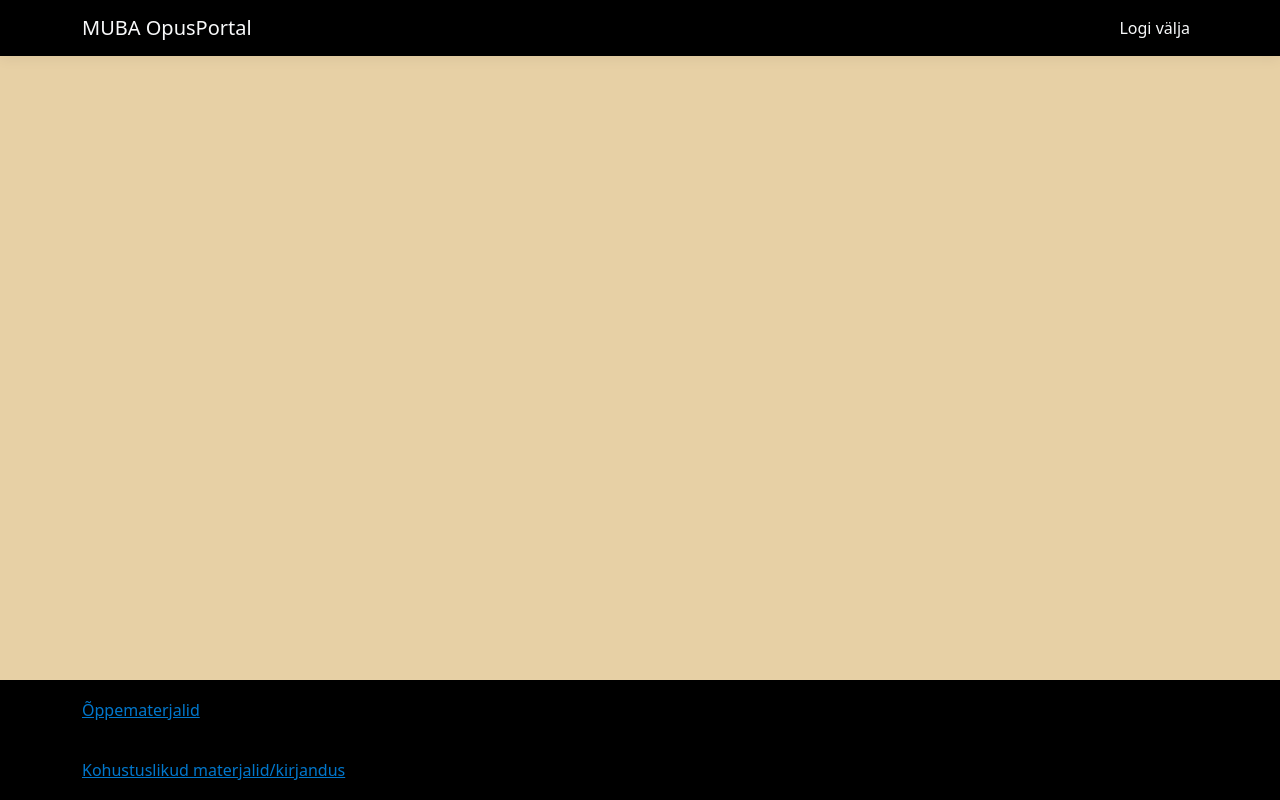
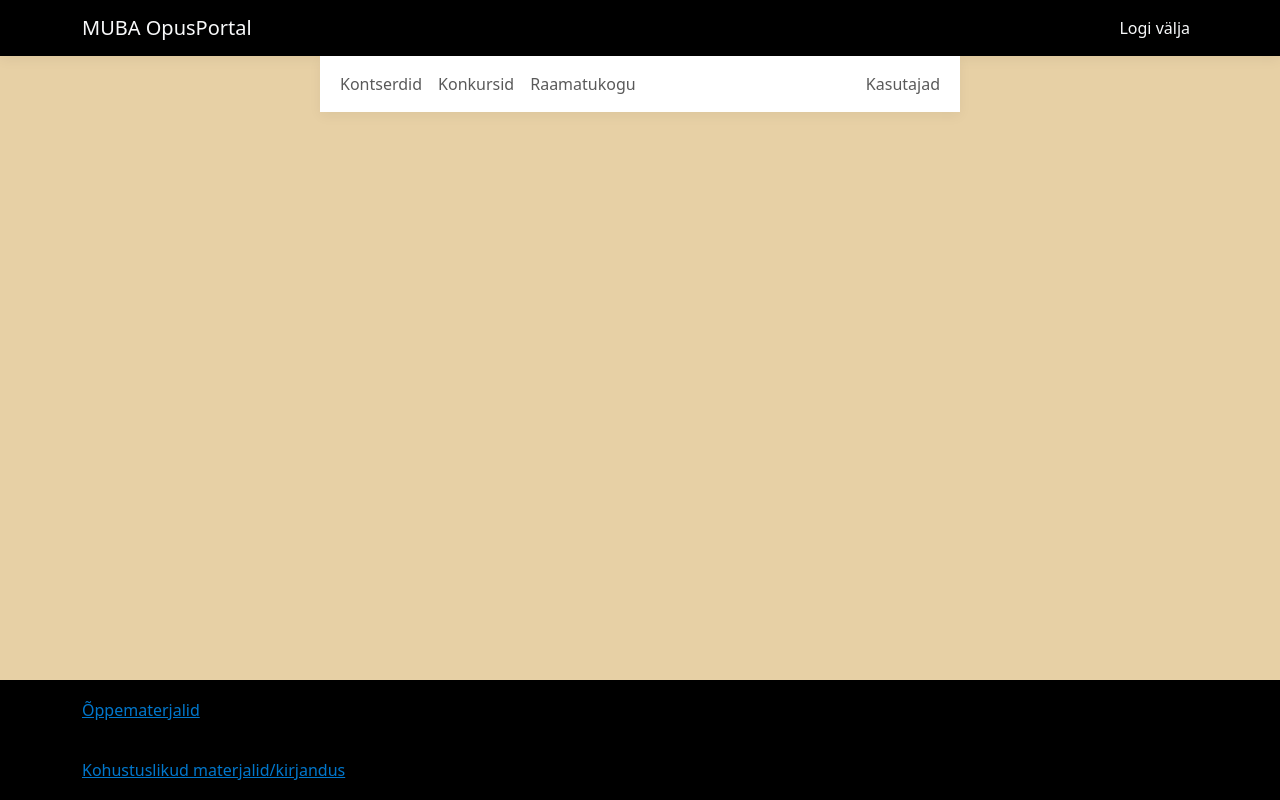
Before and after one commit to andreeuuetoa/opusportal-front-react, a React (Create React App) app: page / in a window 1280 px wide. Built offline with nearby package versions, Linux system fonts and the light colour scheme.

Commit message:
Show the admin navbar always for now

```diff
--- a/src/common/viewparts/AdminNavbar.tsx
+++ b/src/common/viewparts/AdminNavbar.tsx
@@ -2,7 +2,7 @@ import {Link} from "react-router-dom";
 
 export const AdminNavbar = () => {
     return (
-        <nav className="navbar navbar-expand-sm bg-white box-shadow">
+        <nav className="navbar navbar-expand-sm bg-white box-shadow w-50 container">
             <div className="container">
                 <div className="navbar-collapse collapse d-sm-inline-flex justify-content-between">
                     <ul className="navbar-nav">
--- a/src/root/Root.tsx
+++ b/src/root/Root.tsx
@@ -3,6 +3,7 @@ import {Footer} from "../common/viewparts/Footer";
 import {Outlet, useNavigate} from "react-router-dom";
 import {createContext, useState} from "react";
 import {JWTResponse} from "../identity/DTO/JWTResponse";
+import {AdminNavbar} from "../common/viewparts/AdminNavbar";
 
 export const JWTContext = createContext<{
     JWTResponse: JWTResponse | null,
@@ -16,6 +17,7 @@ export const Root = () => {
     let rootDiv =
         <>
             <Header/>
+            <AdminNavbar/>
             <div className="container">
                 <main role="main" className="pb-3">
                     <Outlet/>
```
